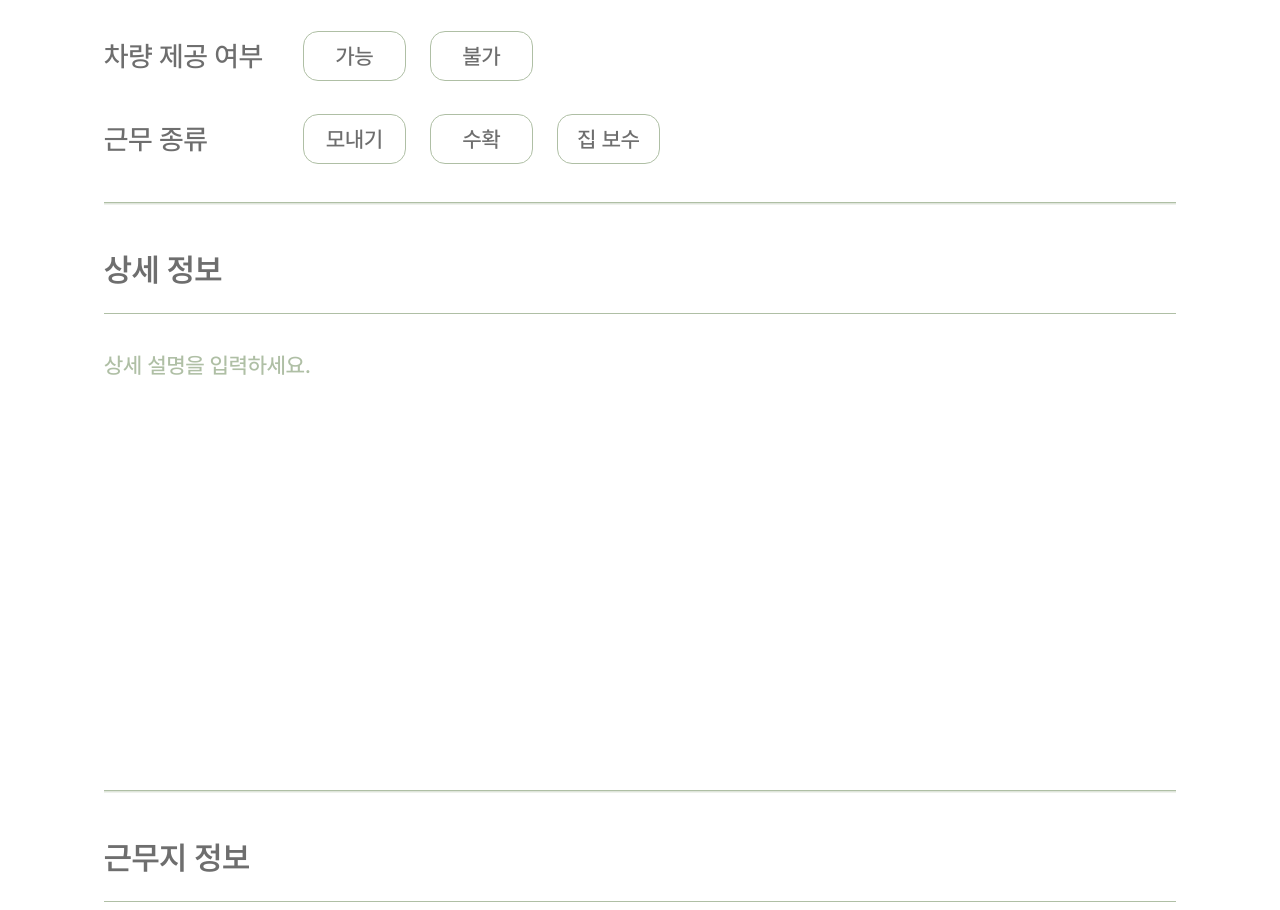
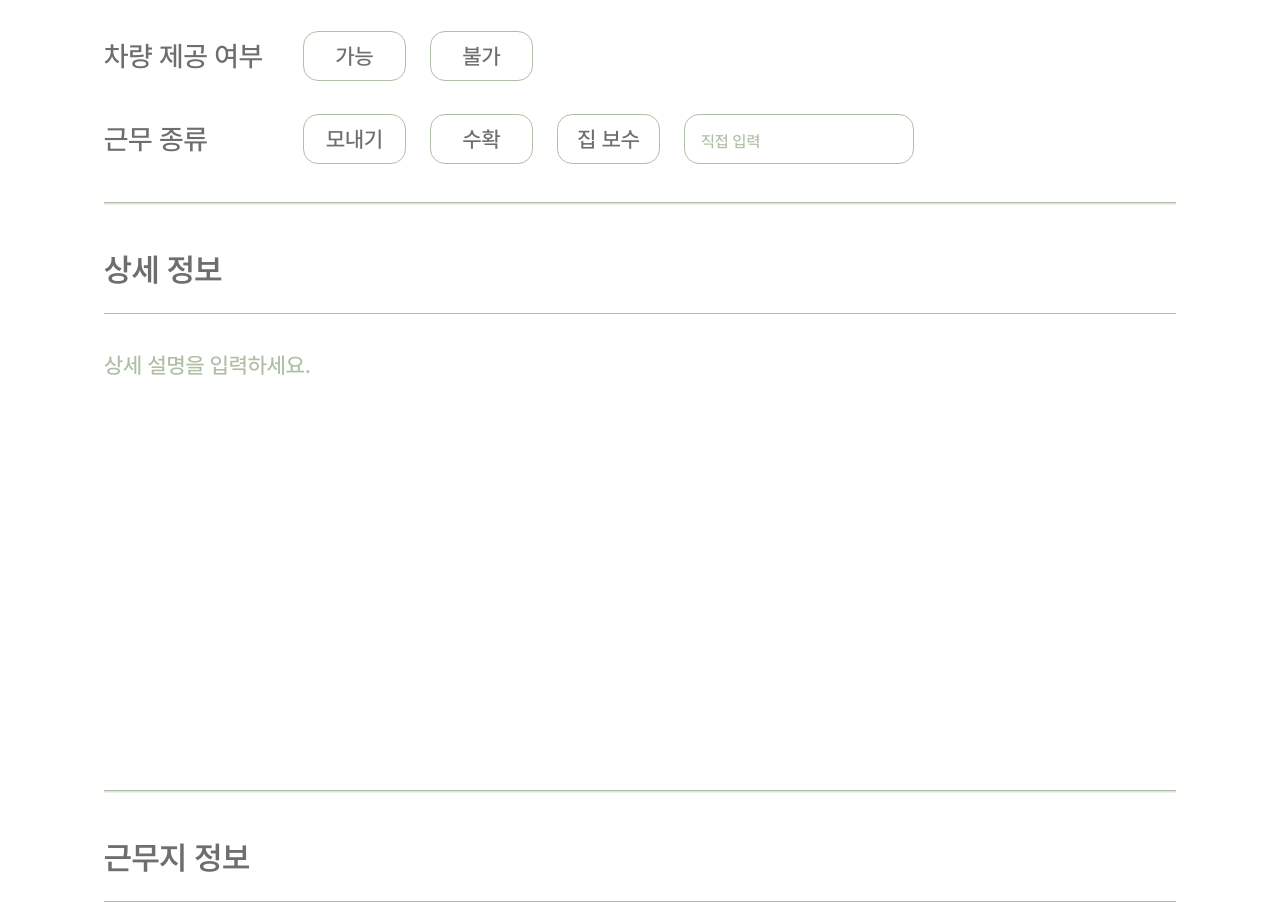
Before and after one commit to ICT-project-stepup/stepup-web, a React (Create React App) app: page /publishjobad in a window 1280 px wide. Shown: the part 1471-2381 px from the top of the page. Built offline with nearby package versions, Linux system fonts and the light colour scheme.

Commit message:
Add: 구인글게시 근무종류 직접입력 칸 추가

```diff
--- a/src/pages/farm/job_ad/PublishJobAd.js
+++ b/src/pages/farm/job_ad/PublishJobAd.js
@@ -81,6 +81,8 @@ export default function PublishJobAd() {
       }
     }
   };
+
+  const [customWorkType, setCustomWorkType] = useState("");
 
   const TimeHourOptions = Array.from({ length: 24 }, (_, i) => ({
     value: i + 1,
@@ -649,6 +651,15 @@ export default function PublishJobAd() {
                         field.onChange(field.value === "repair" ? "" : "repair")
                       }
                     />
+                    <StyledPlaceHolder
+                      placeholder="직접 입력"
+                      value={customWorkType}
+                      onFocus={() => setValue("workType", "")} // 직접 입력 시, 기존 선택 값 초기화
+                      onChange={(e) => {
+                        setCustomWorkType(e.target.value);
+                        setValue("workType", e.target.value);
+                      }}
+                    />
                   </>
                 )}
               />
```
